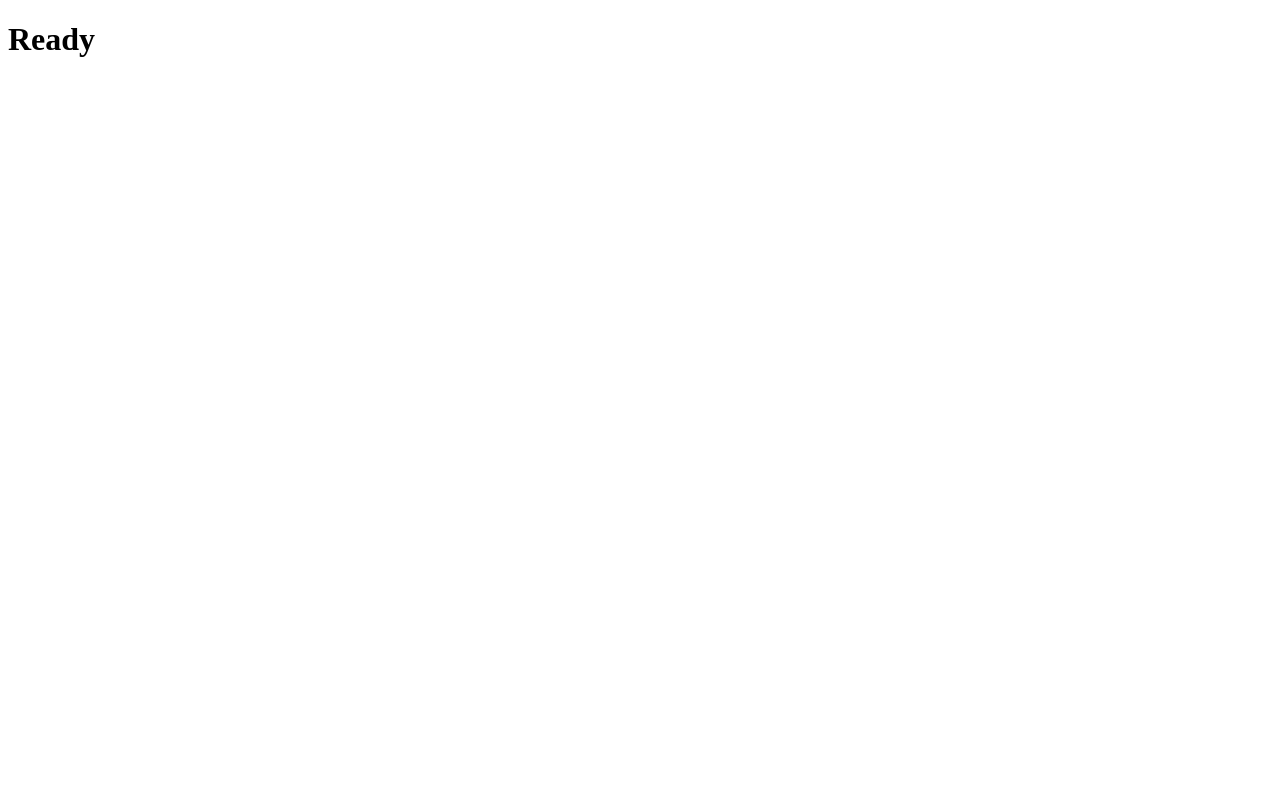
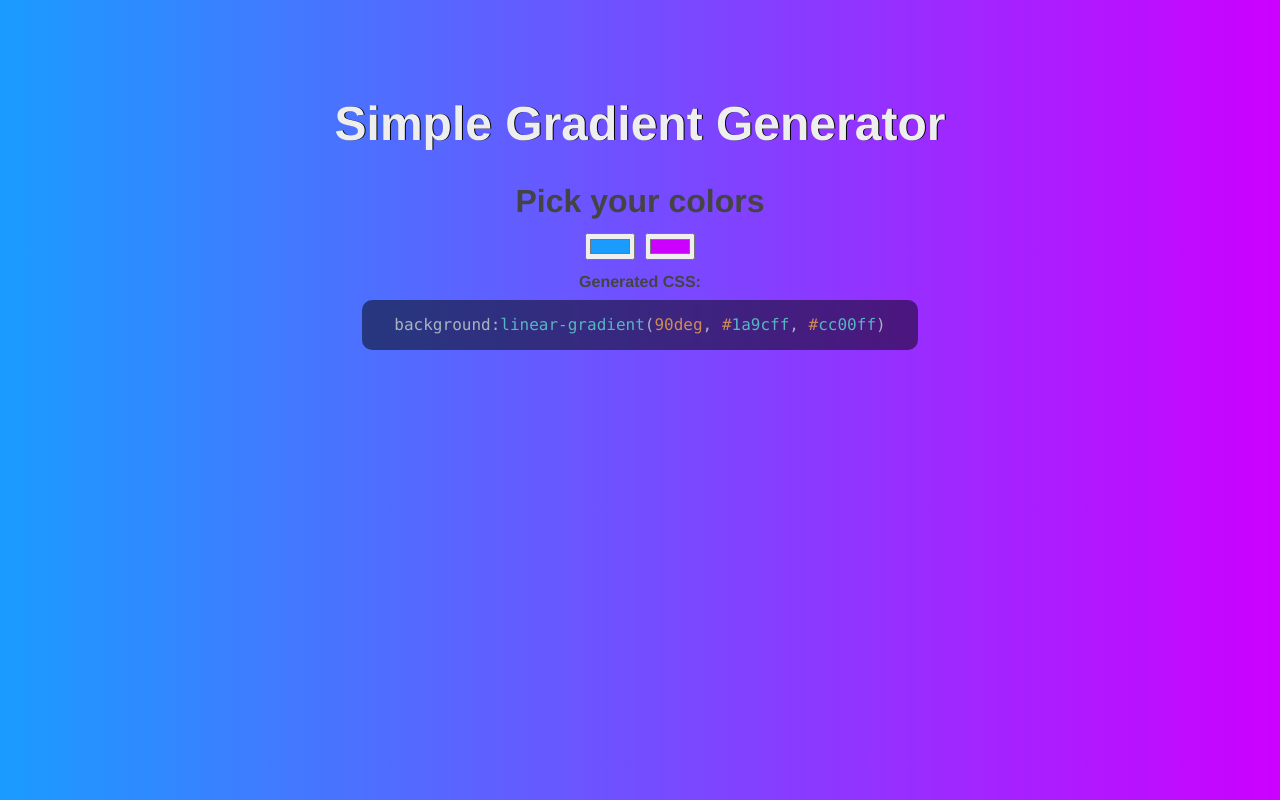
Before and after one commit to EmilioJeldes/background-gradient, a React (Create React App) app: page / in a window 1280 px wide. Built offline with nearby package versions, Linux system fonts and the light colour scheme.

Commit message:
Gradient Generator app

```diff
--- a/package.json
+++ b/package.json
@@ -3,8 +3,11 @@
   "version": "0.1.0",
   "private": true,
   "dependencies": {
+    "normalize.css": "^8.0.0",
+    "prop-types": "^15.6.2",
     "react": "^16.4.2",
     "react-dom": "^16.4.2",
+    "react-jss": "^8.6.1",
     "react-scripts": "1.1.4"
   },
   "scripts": {
--- a/src/app/App.js
+++ b/src/app/App.js
@@ -1,13 +1,13 @@
-import React, { Component } from 'react';
+import React, { Fragment } from "react";
+import "normalize.css";
+import GradientGenerator from "../components/GradientGenerator/GradientGenerator";
 
-class App extends Component {
-  render() {
-    return (
-      <div>
-        <h1>Ready</h1>
-      </div>
-    );
-  }
-}
+const App = props => {
+  return (
+    <Fragment>
+      <GradientGenerator />
+    </Fragment>
+  );
+};
 
 export default App;
--- /dev/null
+++ b/src/components/ColorPicker/ColorPicker.js
@@ -0,0 +1,33 @@
+import React from "react";
+import PropTypes from "prop-types";
+import withStyles from "react-jss";
+
+const styles = {
+  pickerContainer: {
+    textAlign: "center",
+    marginTop: '.5em'
+  },
+  picker: {
+    margin: 5
+  }
+};
+
+const ColorPicker = ({ gradient, classes, onColorChange }) => {
+  const renderPickers = gradient.colors.map(({ key, color }) => (
+    <input
+      className={classes.picker}
+      type="color"
+      value={color}
+      key={key}
+      onChange={e => onColorChange(e.target.value, key)}
+    />
+  ));
+  return <div className={classes.pickerContainer}>{renderPickers}</div>;
+};
+
+ColorPicker.propTypes = {
+  gradient: PropTypes.object.isRequired,
+  classes: PropTypes.object.isRequired,
+};
+
+export default withStyles(styles)(ColorPicker);
--- /dev/null
+++ b/src/components/GeneratedCSS/GeneratedCSS.js
@@ -0,0 +1,76 @@
+import React from "react";
+import withStyles from "react-jss";
+import PropTypes from "prop-types";
+
+const styles = {
+  container: {
+    marginTop: ".5em",
+    textAlign: "center",
+    fontFamily: "Helvetica Neue, Helvetica, Arial, sans-serif",
+    margin: "0 auto",
+    display: "flex",
+    alignItems: "center",
+    justifyContent: "center",
+    flexFlow: "row wrap"
+  },
+  title: {
+    flexBasis: "100%",
+    padding: 0,
+    margin: "0 0 .5em",
+    textAlign: "center",
+    color: "#444",
+    fontSize: "1em"
+  },
+  cssWrapper: {
+    padding: "1em",
+    backgroundColor: "rgba(0,0,0,0.5)",
+    display: "flex",
+    alignItems: "center",
+    justifyContent: "center",
+    borderRadius: "10px"
+  },
+  code: {
+    margin: 0,
+    padding: "0 1em",
+    fontSize: "1em",
+    color: "#ABB2BF",
+    fontFamily: "Menlo, Consolas, Courier New, Monospace"
+  },
+  blue: {
+    color: "#56B6C0",
+    margin: 0,
+    padding: 0
+  },
+  yellow: {
+    color: "#CE8C55",
+    margin: 0,
+    padding: 0
+  }
+};
+
+const GeneratedCSS = ({ classes, colors }) => {
+  return (
+    <div className={classes.container}>
+      <h3 className={classes.title}>Generated CSS:</h3>
+      <div className={classes.cssWrapper}>
+        <p className={classes.code}>
+          background:
+          <span className={classes.blue}>linear-gradient</span>(
+          <span className={classes.yellow}>90deg</span>,
+          <span className={classes.yellow}> #</span>
+          <span className={classes.blue}>{colors[0].color.replace(/^#/, "")}</span>,
+          <span className={classes.yellow}> #</span>
+          <span className={classes.blue}>{colors[1].color.replace(/^#/, "")}</span>
+          )
+        </p>
+      </div>
+    </div>
+  );
+};
+
+GeneratedCSS.propTypes = {
+  classes: PropTypes.object.isRequired,
+  colors: PropTypes.array.isRequired
+};
+
+export default withStyles(styles)(GeneratedCSS);
--- /dev/null
+++ b/src/components/Gradient/Gradient.js
@@ -0,0 +1,33 @@
+import React from "react";
+import PropTypes from "prop-types";
+
+const styles = {
+  gradient: {
+    height: "100%",
+    width: "100%",
+    position: "absolute",
+    top: 0,
+    left: 0,
+    zIndex: "-10"
+  }
+};
+
+const Gradient = ({ gradient }) => {
+  let colors = "";
+  gradient.colors.forEach(({ color }) => {
+    colors += ", " + color;
+  });
+
+  const inlineStyles = {
+    ...styles.gradient,
+    background: `linear-gradient(${gradient.degree}deg${colors})`
+  };
+
+  return <div style={inlineStyles} />;
+};
+
+Gradient.propTypes = {
+  gradient: PropTypes.object.isRequired
+};
+
+export default Gradient;
--- /dev/null
+++ b/src/components/GradientGenerator/GradientGenerator.js
@@ -0,0 +1,64 @@
+import React, { Component } from "react";
+import PropTypes from "prop-types";
+import withStyles from "react-jss";
+import Gradient from "../Gradient/Gradient";
+import ColorPicker from "../ColorPicker/ColorPicker";
+import Title from "../Text/Text";
+import GeneratedCSS from "../GeneratedCSS/GeneratedCSS";
+
+const styles = {
+  container: {
+    position: "relative",
+    display: "flex",
+    height: "100vh",
+    width: "100vw",
+    flexWrap: "wrap",
+    flexDirection: "column"
+  }
+};
+
+class GradientGenerator extends Component {
+  state = {
+    gradient: {
+      colors: [{ key: 1, color: "#1a9cff" }, { key: 2, color: "#cc00ff" }],
+      degree: 90
+    }
+  };
+
+  handleOnColorChange = (e, key) => {
+    this.setState(state => {
+      let index = state.gradient.colors.findIndex(color => color.key === key);
+      return {
+        gradient: {
+          ...state.gradient,
+          colors: [
+            ...state.gradient.colors.slice(0, index),
+            { key, color: e.toString() },
+            ...state.gradient.colors.slice(index + 1)
+          ]
+        }
+      };
+    });
+  };
+
+  render() {
+    const { classes } = this.props;
+    return (
+      <div className={classes.container}>
+        <Gradient gradient={this.state.gradient} />
+        <Title />
+        <ColorPicker
+          gradient={this.state.gradient}
+          onColorChange={this.handleOnColorChange}
+        />
+        <GeneratedCSS colors={this.state.gradient.colors} />
+      </div>
+    );
+  }
+}
+
+GradientGenerator.propTypes = {
+  classes: PropTypes.object.isRequired
+};
+
+export default withStyles(styles)(GradientGenerator);
--- /dev/null
+++ b/src/components/Text/Text.js
@@ -0,0 +1,31 @@
+import React from "react";
+import withStyles from "react-jss";
+
+const styles = {
+  titleContainer: {
+    textAlign: "center",
+    fontFamily: "Helvetica Neue, Helvetica, Arial, sans-serif;"
+  },
+  title: {
+    color: "#eee",
+    textShadow: "1px .2px black",
+    fontSize: "3em",
+    marginTop: "2em"
+  },
+  subtitle: {
+    color: "#444",
+    fontSize: "2em",
+    margin: 0
+  }
+};
+
+const Text = ({ classes }) => {
+  return (
+    <div className={classes.titleContainer}>
+      <h1 className={classes.title}>Simple Gradient Generator</h1>
+      <h4 className={classes.subtitle}>Pick your colors</h4>
+    </div>
+  );
+};
+
+export default withStyles(styles)(Text);
```
Also changed, not shown: 1 other file (tests, documents, lock files or other folders).
